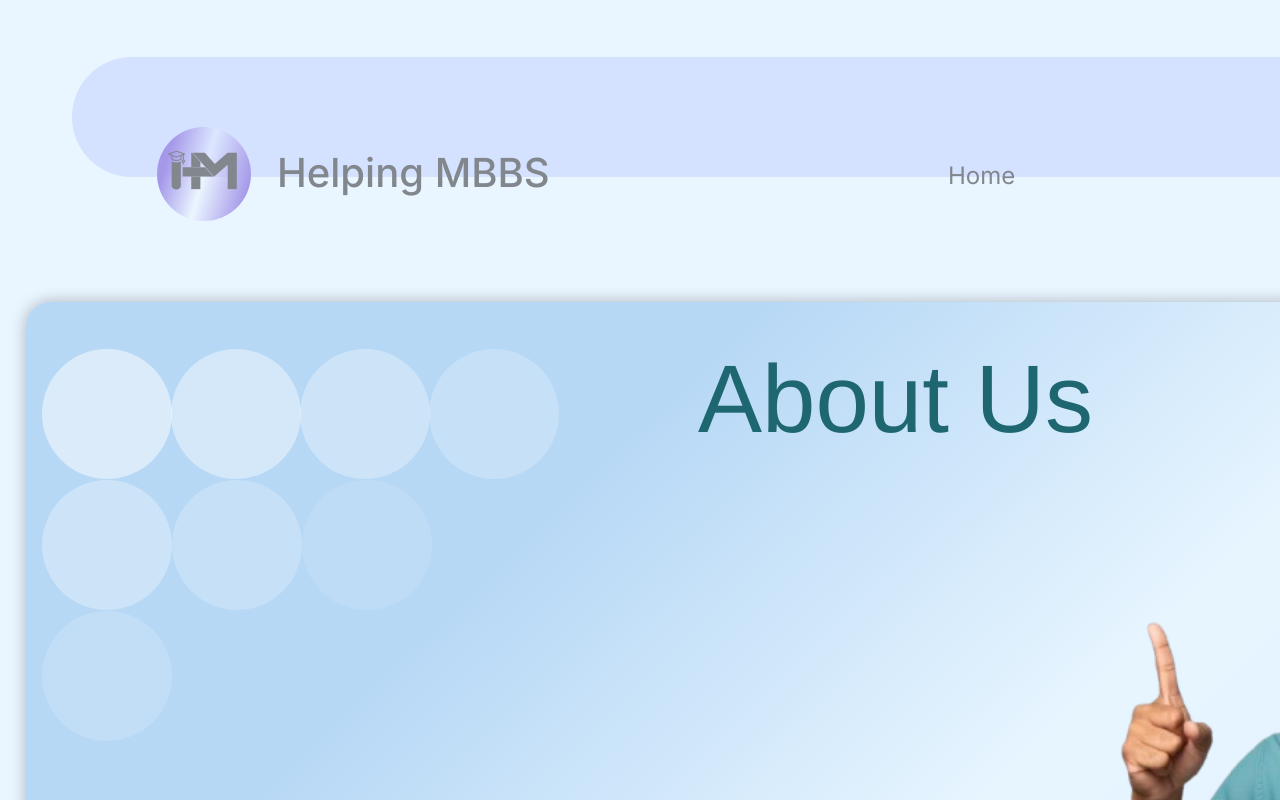
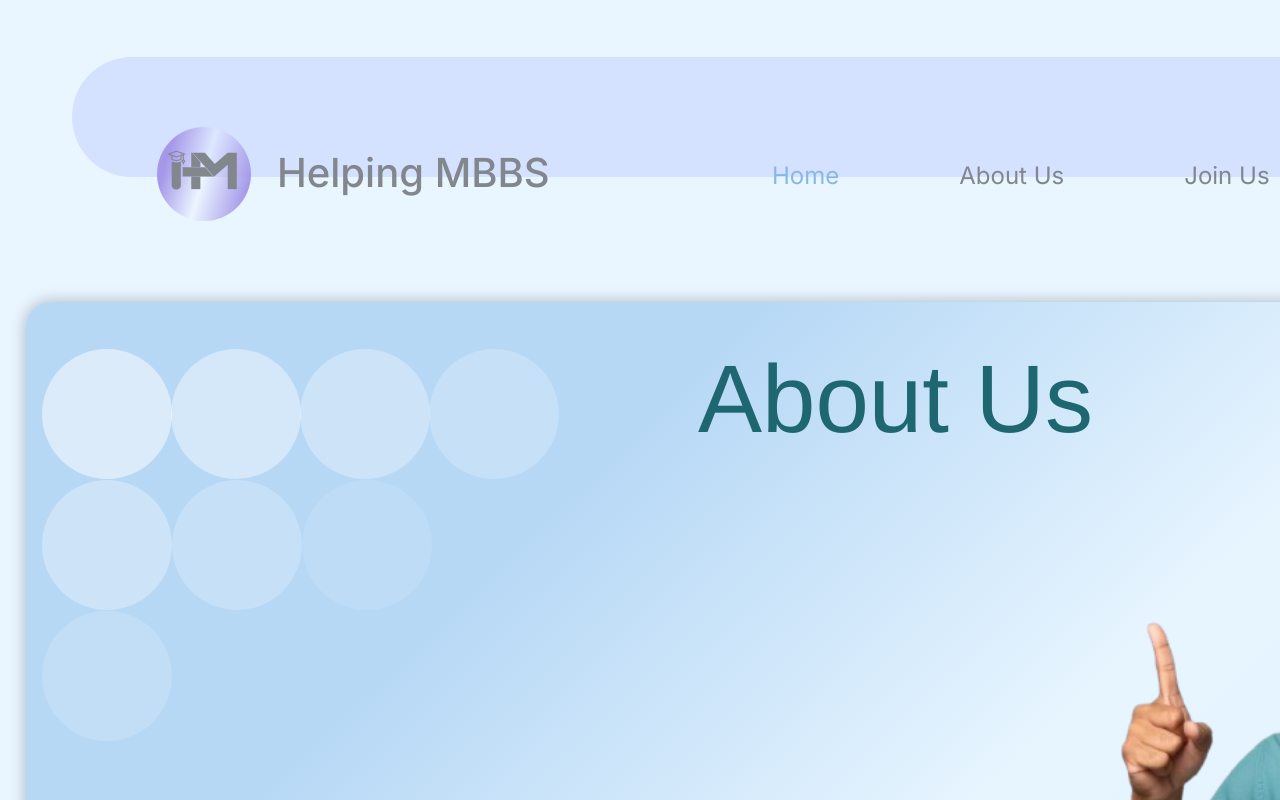
Before and after one commit to AlAshik001/bullshi, a React (Vite) app: page / in a window 1280 px wide. Shown: the top 800 px of the page. Built offline with nearby package versions, Linux system fonts and the light colour scheme; a web font is replaced by a local one.

Commit message:
Update header with all navigation items

```diff
--- a/src/screens/MacbookPro/MacbookPro.tsx
+++ b/src/screens/MacbookPro/MacbookPro.tsx
@@ -94,18 +94,25 @@ export const MacbookPro = (): JSX.Element => {
           Helping MBBS
         </div>
 
-        <nav className="flex absolute top-[104px] left-[876px] gap-[199px]">
-          {navigationItems.map((item, index) => (
-            <Link
-              to={index === 2 ? "/services" : "#"}
-              key={`nav-${index}`}
-              className={`w-[188px] [font-family:'Inter',Helvetica] font-normal text-2xl tracking-[0] leading-[normal] ${
-                item.active ? "text-[#0e70c9]" : "text-black"
-              } hover:text-[#0e70c9] transition-colors cursor-pointer`}
-            >
-              {item.label}
-            </Link>
-          ))}
+        <nav className="flex absolute top-[104px] left-[700px] gap-[120px]">
+          <Link
+            to="/"
+            className="[font-family:'Inter',Helvetica] font-normal text-2xl tracking-[0] leading-[normal] text-[#0e70c9] hover:text-[#0e70c9] transition-colors cursor-pointer"
+          >
+            Home
+          </Link>
+          <Link
+            to="#"
+            className="[font-family:'Inter',Helvetica] font-normal text-2xl tracking-[0] leading-[normal] text-black hover:text-[#0e70c9] transition-colors cursor-pointer"
+          >
+            About Us
+          </Link>
+          <Link
+            to="/services"
+            className="[font-family:'Inter',Helvetica] font-normal text-2xl tracking-[0] leading-[normal] text-black hover:text-[#0e70c9] transition-colors cursor-pointer"
+          >
+            Join Us
+          </Link>
         </nav>
 
         <div className="absolute top-[78px] left-[1551px] w-[79px] h-[78px] rounded-[39.5px/39px] bg-[linear-gradient(106deg,rgba(82,40,207,1)_16%,rgba(255,255,255,0.25)_50%,rgba(82,40,207,1)_90%)]" />
```
